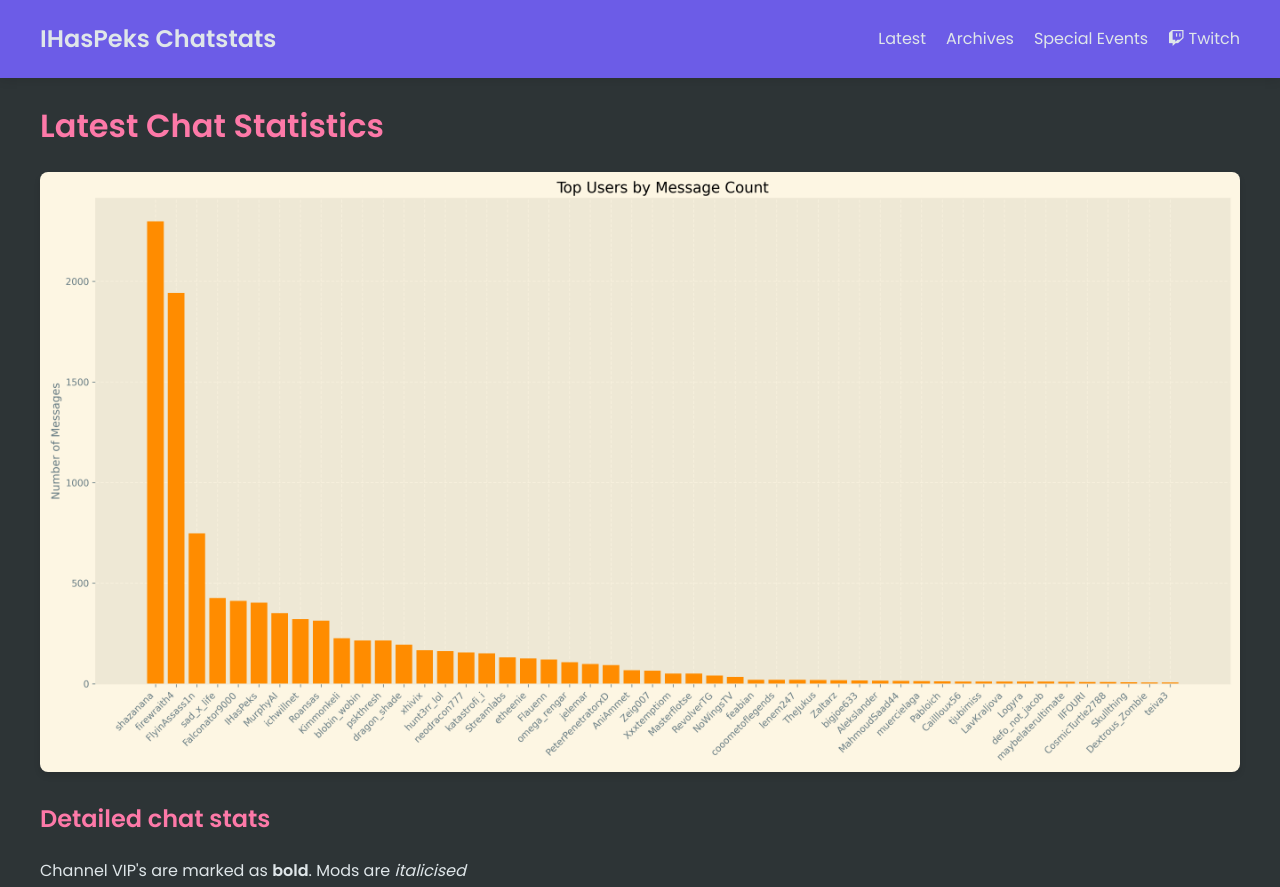
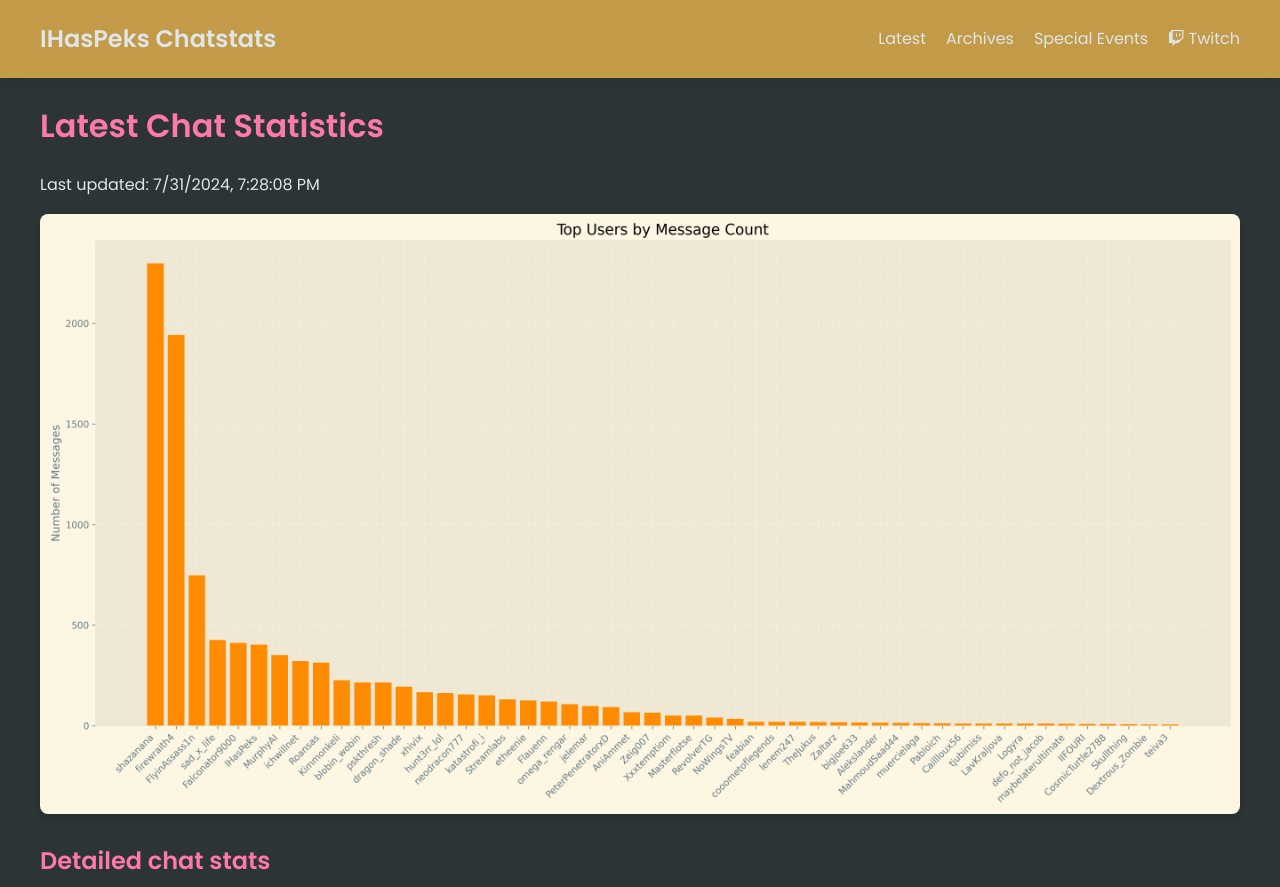
Before and after one commit to IHasPeks/ihaspeks.github.io, a plain HTML site: page stats/index.html in a window 1280 px wide. Shown: the top 887 px of the page. Drawn offline with Linux system fonts and the light colour scheme.

Commit message:
changed last update banner

```diff
--- a/stats/main.js
+++ b/stats/main.js
@@ -110,10 +110,20 @@ function setupBackToTop() {
 }
 
 function addLastUpdated() {
-  const lastUpdated = document.createElement('p');
+  // Remove any existing last-updated elements
+  const existingLastUpdated = document.getElementById('last-updated');
+  if (existingLastUpdated) {
+    existingLastUpdated.remove();
+  }
+
+  const lastUpdated = document.createElement('div');
   lastUpdated.id = 'last-updated';
-  lastUpdated.textContent = `Last updated: ${new Date().toLocaleString()}`;
-  document.querySelector('footer').prepend(lastUpdated);
+  lastUpdated.innerHTML = `<p>Last updated: ${new Date().toLocaleString()}</p>`;
+
+  const mainTitle = document.querySelector('main h1');
+  if (mainTitle) {
+    mainTitle.insertAdjacentElement('afterend', lastUpdated);
+  }
 }
 
 function setupArchiveSearch() {
--- a/stats/styles.css
+++ b/stats/styles.css
@@ -1,8 +1,8 @@
 @import url('https://fonts.googleapis.com/css2?family=Poppins:wght@300;400;600&display=swap');
 
 :root {
-  --primary-color: #6c5ce7;
-  --secondary-color: #a29bfe;
+  --primary-color: #c39a48;
+  --secondary-color: #e5b7a8;
   --background-color: #2d3436;
   --text-color: #dfe6e9;
   --accent-color: #fd79a8;
@@ -218,3 +218,8 @@ footer {
 #archive-list a:hover {
   color: var(--accent-color);
 }
+
+#last-updated {
+  color: var(--text-color);
+  margin-bottom: 10px
+}
```
